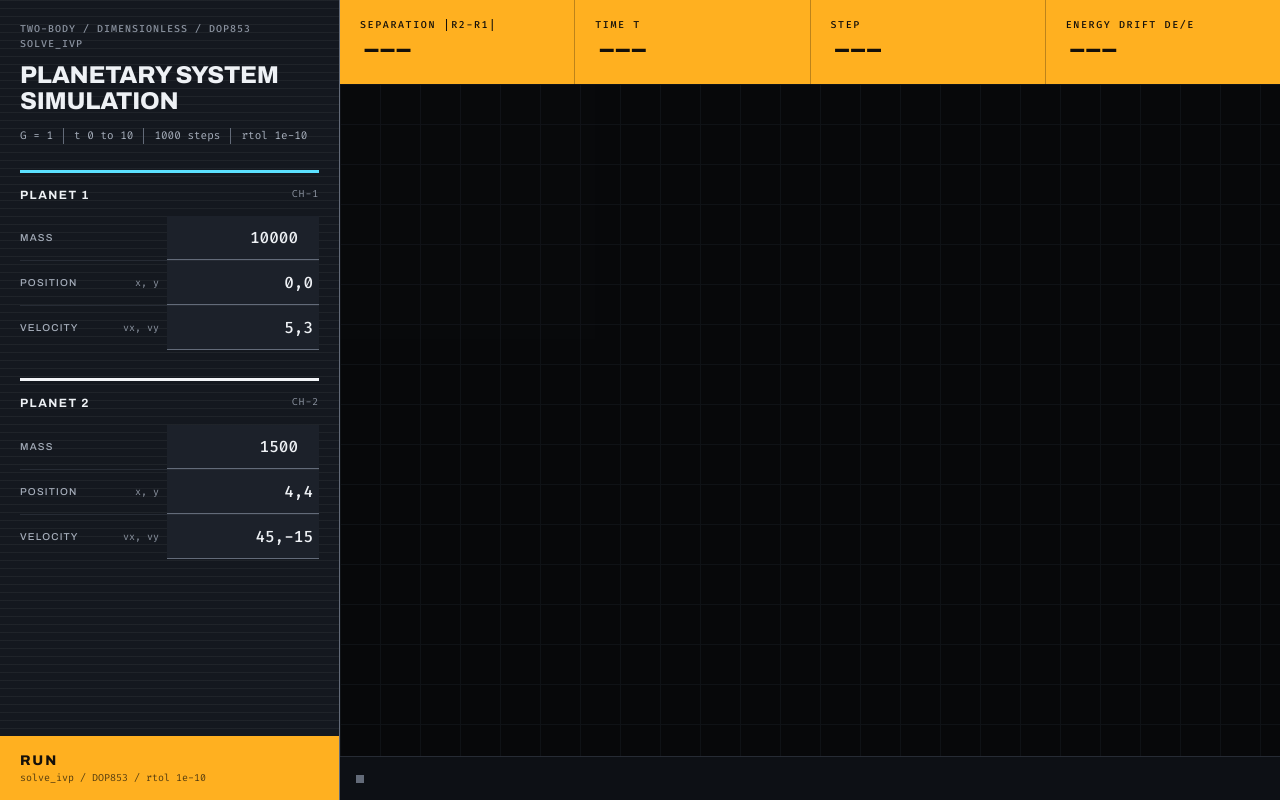
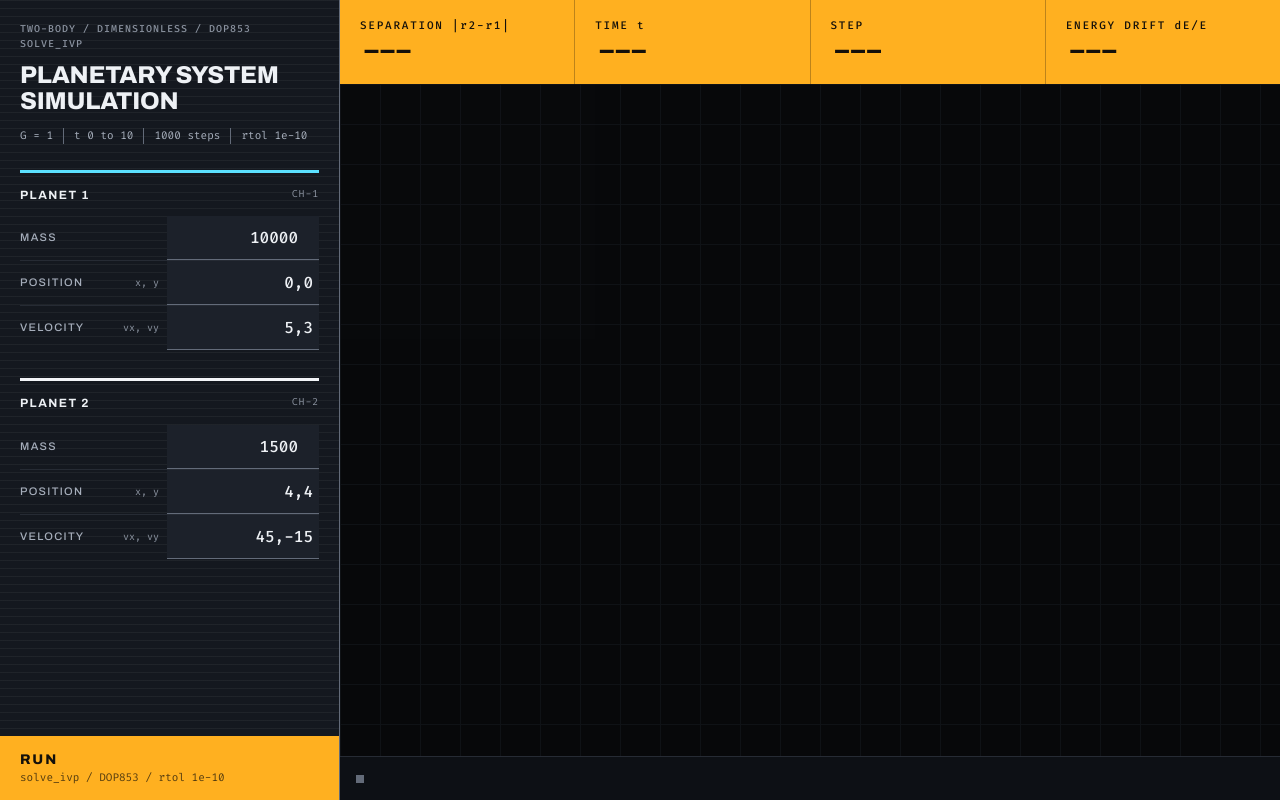
Before and after one commit to NetBr3ak/Planetary-System-Simulation, a Flask app: page / in a window 1280 px wide. Run offline with Flask 3, Linux system fonts and the light colour scheme; some libraries are stand-ins or nearby versions.

Commit message:
fix(ui): etykiety 11 px, zapis fizyczny bez zamiany na wielkie litery
Etykiety pól, pasma odczytu, przycisków układu odniesienia, Play i opis
pod Run miały 10 px. Detektor impeccable oznaczył 15 takich miejsc jako
za małe dla tekstu, który się czyta i klika (próg 11 px). Teraz 11 px;
układ przy 375 i 1280 px bez zmian.

text-transform: uppercase zamieniał dE/E na DE/E, |r2-r1| na |R2-R1|
i t na T, co zmienia znaczenie zapisu. Symbole są teraz w <var> i
zachowują swoją wielkość liter.

Co-Authored-By: Claude Opus 5.5 <noreply@anthropic.com>

```diff
--- a/static/styles.css
+++ b/static/styles.css
@@ -174,7 +174,7 @@ form {
 }
 
 .field label {
-    font-size: 10px;
+    font-size: 11px;
     font-weight: 500;
     letter-spacing: 0.12em;
     text-transform: uppercase;
@@ -269,7 +269,7 @@ form {
 
 .run__spec {
     font-family: var(--font-mono);
-    font-size: 10px;
+    font-size: 11px;
     color: rgba(20, 16, 10, .72);
 }
 
@@ -338,10 +338,16 @@ form {
 
 .band__label {
     font-family: var(--font-mono);
-    font-size: 10px;
+    font-size: 11px;
     font-weight: 500;
     letter-spacing: 0.16em;
     text-transform: uppercase;
+}
+
+/* Physics notation keeps its case: dE/E is not DE/E. */
+.band__label var {
+    font-style: normal;
+    text-transform: none;
 }
 
 .band__value {
@@ -478,7 +484,7 @@ form {
     background-color: transparent;
     color: var(--signal);
     font-family: var(--font-display);
-    font-size: 10px;
+    font-size: 11px;
     font-weight: 700;
     letter-spacing: 0.14em;
     text-transform: uppercase;
--- a/templates/index.html
+++ b/templates/index.html
@@ -103,11 +103,11 @@
         <section class="bay" aria-label="Trajectory output">
             <div class="band reveal reveal--band">
                 <div class="band__cell">
-                    <span class="band__label">Separation |r2-r1|</span>
+                    <span class="band__label">Separation <var>|r2-r1|</var></span>
                     <span class="band__value" id="outSeparation">---</span>
                 </div>
                 <div class="band__cell">
-                    <span class="band__label">Time t</span>
+                    <span class="band__label">Time <var>t</var></span>
                     <span class="band__value" id="outTime">---</span>
                 </div>
                 <div class="band__cell">
@@ -115,7 +115,7 @@
                     <span class="band__value" id="outStep">---</span>
                 </div>
                 <div class="band__cell">
-                    <span class="band__label">Energy drift dE/E</span>
+                    <span class="band__label">Energy drift <var>dE/E</var></span>
                     <span class="band__value" id="outDrift">---</span>
                 </div>
                 <div class="band__progress" id="progress" aria-hidden="true"></div>
```
